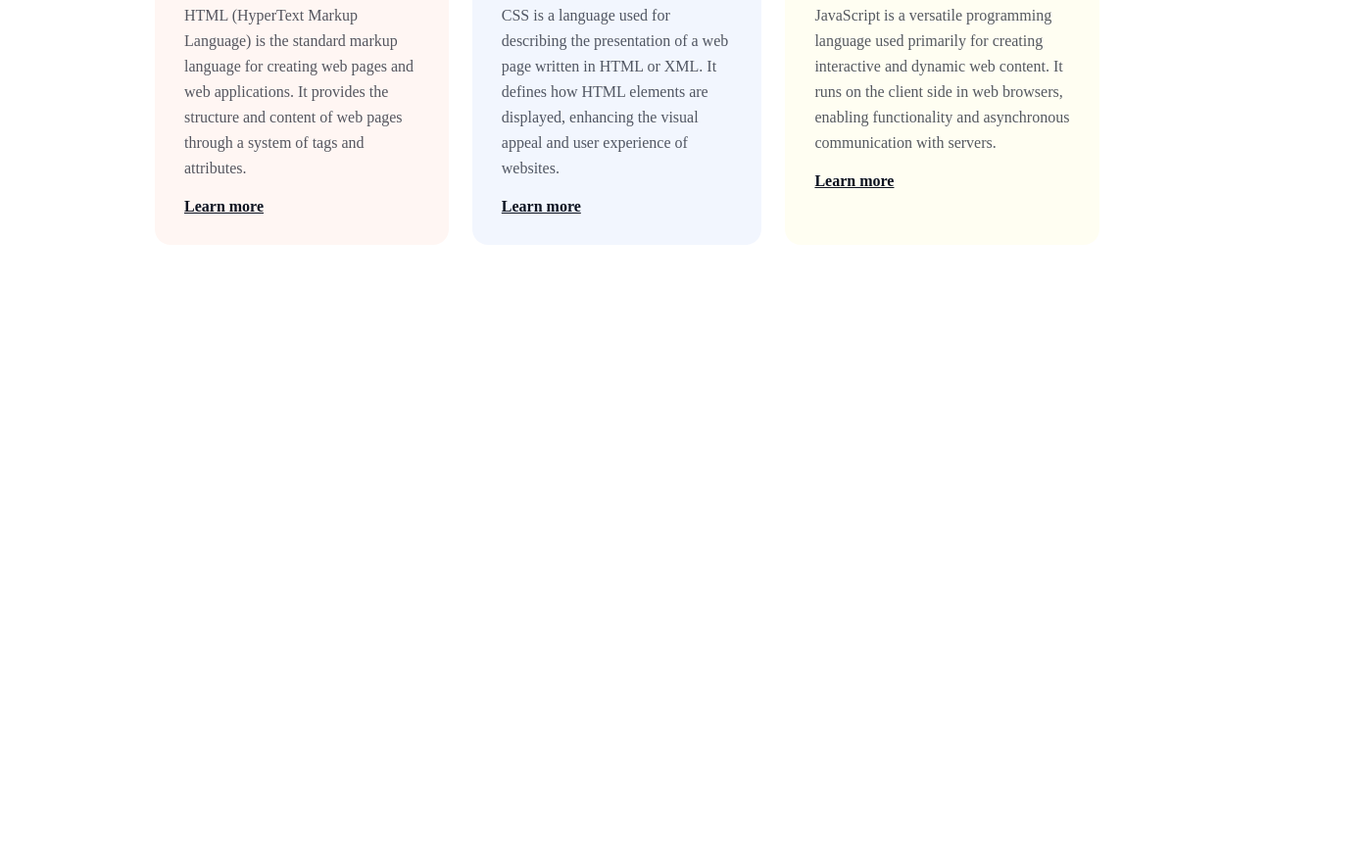
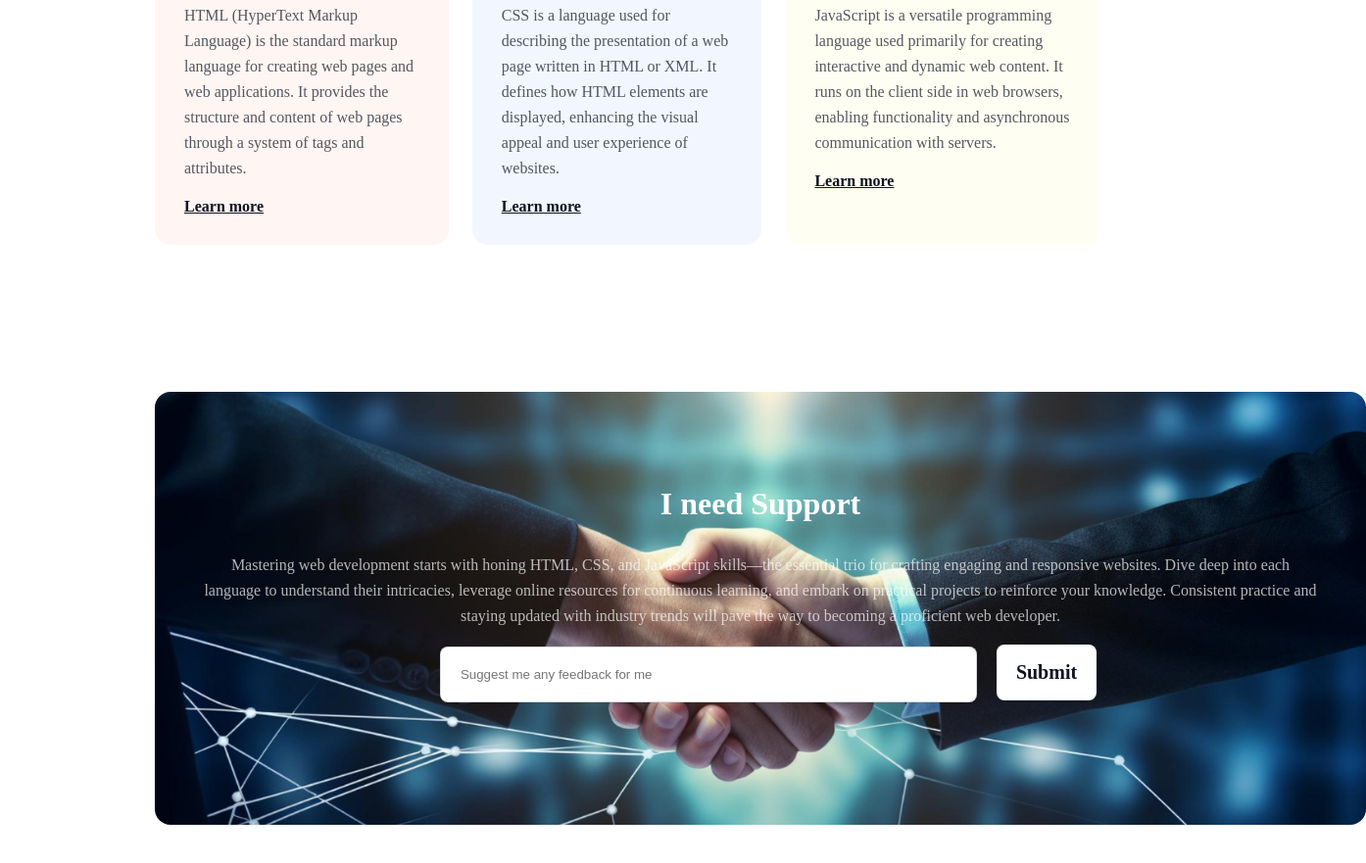
Before and after one commit to LiaJahan/assignment1, a plain HTML site: page index.html in a window 1280 px wide. Shown: the part 3257-4138 px from the top of the page at 98% size, 1394 px wide, since content can reach past the window. Before the commit the page ends 3657 px from the top, so only its background shows below. Drawn offline with Linux system fonts and the light colour scheme; a web font is replaced by a local one.

Commit message:
footer added

```diff
--- a/index.html
+++ b/index.html
@@ -104,7 +104,14 @@
 
     </main>
 
-    <footer>
+    <footer class="footer-bg">
+        <section >
+            <h3 class="footer-title">I need Support</h3>
+            <p class="footer-subtitle">Mastering web development starts with honing HTML, CSS, and JavaScript skills—the essential trio for crafting engaging and responsive websites. Dive deep into each language to understand their intricacies, leverage online resources for continuous learning, and embark on practical projects to reinforce your knowledge. Consistent practice and staying updated with industry trends will pave the way to becoming a proficient web developer.</p>
+                    <input class="footer-text" type="text" name="" id="" placeholder="Suggest me any feedback for me">
+                    <input class="footer-btn" type="button" value="Submit">
+            </form>
+        </section>
 
     </footer>
 
--- a/style/assignment1.css
+++ b/style/assignment1.css
@@ -168,7 +168,7 @@ opacity: 0.7;
 }
 
 .target-container-two{
-    margin: 0px 144px;
+    margin: 0px 150px;
     text-align: center;
     gap: 24px;
 }
@@ -209,3 +209,78 @@ letter-spacing: 0%;
 text-align: left;
 text-decoration-line: underline;
 }
+
+
+/* Footer */
+
+.footer-bg{
+    background-image: url(../assets/handshake.jpg);
+    background-size: cover;
+    background-position: center;
+    width: 1140px;
+    height: 314px;
+    text-align: center;
+    margin: 49px 150px 179px;
+    padding: 64px 48px;
+    border-radius: 16px;
+}
+.footer{
+    /* text-align: center; */
+
+}
+
+.footer-title{
+color: rgb(255, 255, 255);
+font-family: Azeret Mono;
+font-size: 32px;
+font-weight: 700;
+line-height: 36px;
+text-align: center;
+}
+
+.footer-subtitle{
+color: rgb(255, 255, 255);
+font-family: Azeret Mono;
+font-size: 16px;
+font-weight: 400;
+line-height: 26px;
+opacity: 0.7;
+text-align: center;
+}
+.form{
+    display: flex;
+    align-items: center;
+    margin-left: 180px;
+}
+
+.footer-text{
+    box-sizing: border-box;
+    border: 1px solid rgba(13, 19, 33, 0.15);
+    border-radius: 8px;
+    background: rgb(255, 255, 255);
+
+width: 548px;
+height: 57px;
+align-items: center;
+padding: 19px 20px 19px 20px;
+
+
+/* Inside Auto Layout */
+flex: none;
+order: 0;
+flex-grow: 0;
+margin: 0px 16px;
+}
+
+.footer-btn{
+border-radius: 8px;
+border: none;
+background: rgb(255, 255, 255);
+color: rgb(13, 19, 33);
+font-family: Azeret Mono;
+font-size: 20px;
+font-weight: 600;
+text-align: center;
+padding: 17px 20px 17px 20px;
+cursor: pointer;
+}
```
